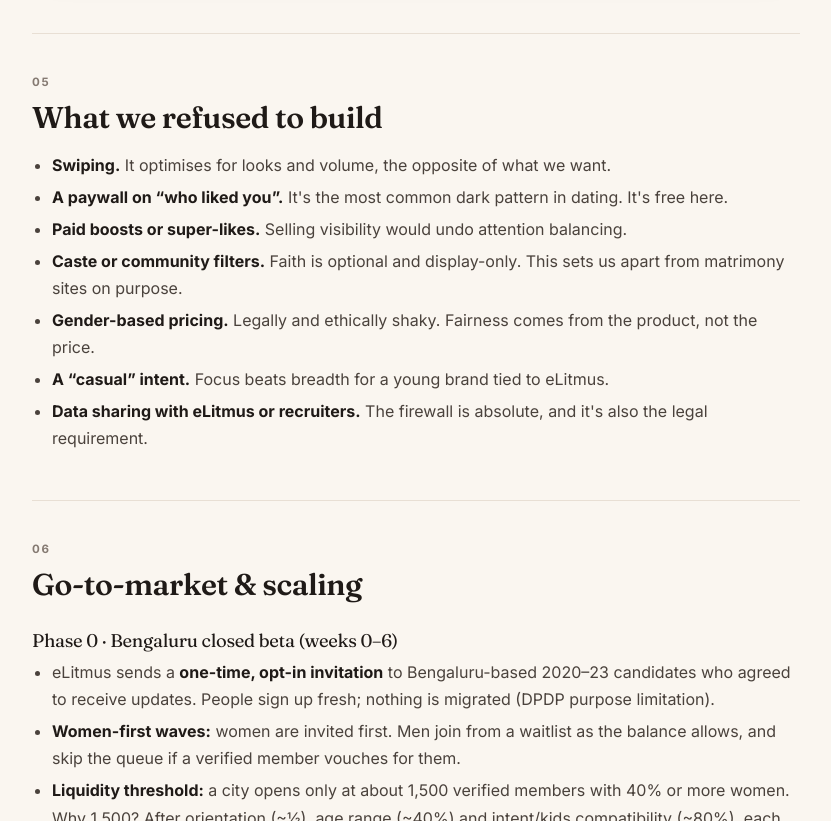
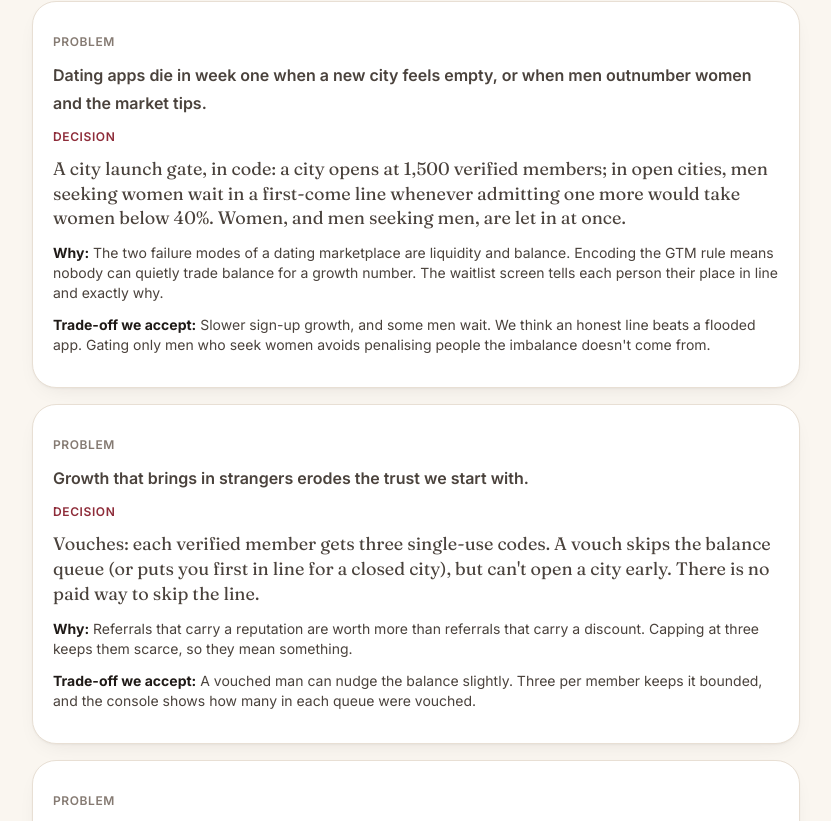
Before and after one commit to dchaudhari7177/pairwise, a Next.js app: page /why in a window 1280 px wide. Shown: the part 4299-5120 px from the top of the page, without its empty margins (328-1159 px from the left). Built offline with nearby package versions, Linux system fonts and the light colour scheme; no server answers.

Commit message:
Add the launch gate, vouch and venue-billing decisions to the founder's notes

```diff
--- a/src/app/(marketing)/why/page.tsx
+++ b/src/app/(marketing)/why/page.tsx
@@ -188,6 +188,24 @@ export default function WhyPage() {
               why="Moving from chat to meeting is the outcome we care about, and safety is what makes people willing to do it."
               cost="Less flexibility for first dates, by design."
             />
+            <Decision
+              problem="Dating apps die in week one when a new city feels empty, or when men outnumber women and the market tips."
+              choice="A city launch gate, in code: a city opens at 1,500 verified members; in open cities, men seeking women wait in a first-come line whenever admitting one more would take women below 40%. Women, and men seeking men, are let in at once."
+              why="The two failure modes of a dating marketplace are liquidity and balance. Encoding the GTM rule means nobody can quietly trade balance for a growth number. The waitlist screen tells each person their place in line and exactly why."
+              cost="Slower sign-up growth, and some men wait. We think an honest line beats a flooded app. Gating only men who seek women avoids penalising people the imbalance doesn't come from."
+            />
+            <Decision
+              problem="Growth that brings in strangers erodes the trust we start with."
+              choice="Vouches: each verified member gets three single-use codes. A vouch skips the balance queue (or puts you first in line for a closed city), but can't open a city early. There is no paid way to skip the line."
+              why="Referrals that carry a reputation are worth more than referrals that carry a discount. Capping at three keeps them scarce, so they mean something."
+              cost="A vouched man can nudge the balance slightly. Three per member keeps it bounded, and the console shows how many in each queue were vouched."
+            />
+            <Decision
+              problem="Users don't want to pay, but we still need revenue."
+              choice="Partner venues pay, members don't: a monthly listing plus ₹50 for each redeemed first date, tracked with a one-time perk code that the venue enters at the counter on the day."
+              why="It charges at the moment members most want help (getting to a safe first date), for an outcome venues can see: couples at their tables. Only a code and a first name reach the venue."
+              cost="Revenue depends on dates actually happening, so we earn only when the product works. That's the incentive we want."
+            />
           </Section>
 
           <Section id="not" n={5} title="What we refused to build">
@@ -199,6 +217,7 @@ export default function WhyPage() {
               <li><strong>Gender-based pricing.</strong> Legally and ethically shaky. Fairness comes from the product, not the price.</li>
               <li><strong>A &ldquo;casual&rdquo; intent.</strong> Focus beats breadth for a young brand tied to eLitmus.</li>
               <li><strong>Data sharing with eLitmus or recruiters.</strong> The firewall is absolute, and it&apos;s also the legal requirement.</li>
+              <li><strong>A paid way to skip the waitlist.</strong> Selling places in line would undo the balance rule. A vouch from a real member is the only shortcut.</li>
             </ul>
           </Section>
 
@@ -206,7 +225,7 @@ export default function WhyPage() {
             <h3>Phase 0 · Bengaluru closed beta (weeks 0–6)</h3>
             <ul>
               <li>eLitmus sends a <strong>one-time, opt-in invitation</strong> to Bengaluru-based 2020–23 candidates who agreed to receive updates. People sign up fresh; nothing is migrated (DPDP purpose limitation).</li>
-              <li><strong>Women-first waves:</strong> women are invited first. Men join from a waitlist as the balance allows, and skip the queue if a verified member vouches for them.</li>
+              <li><strong>Women-first waves:</strong> women are invited first. Men join from a waitlist as the balance allows, and skip the queue if a verified member vouches for them. <em>This is live: try Vivek&apos;s demo account, or sign up in Chennai.</em></li>
               <li><strong>Liquidity threshold:</strong> a city opens only at about 1,500 verified members with 40% or more women. Why 1,500? After orientation (~½), age range (~40%) and intent/kids compatibility (~80%), each person has about 240 compatible profiles, which is roughly seven weeks of 5-a-day picks without repeats.</li>
               <li>Founding-member badge; weekly interviews with 20 users; the dashboard tracks H2–H6.</li>
             </ul>
```
